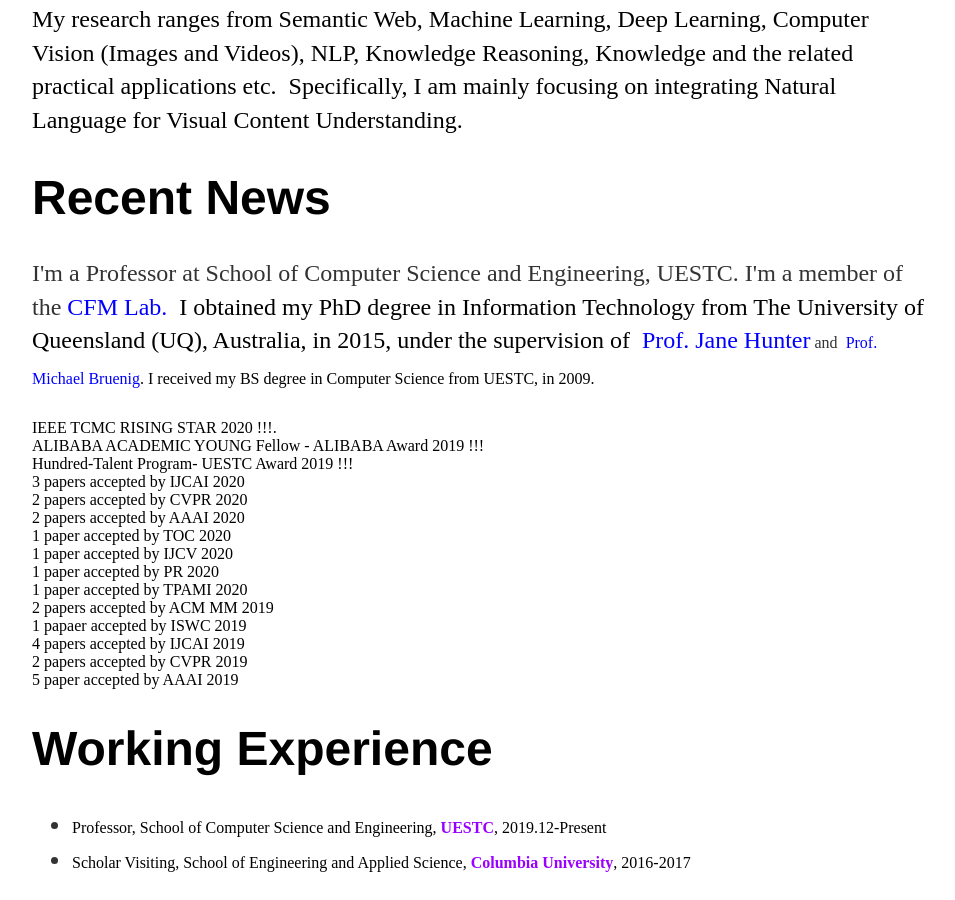
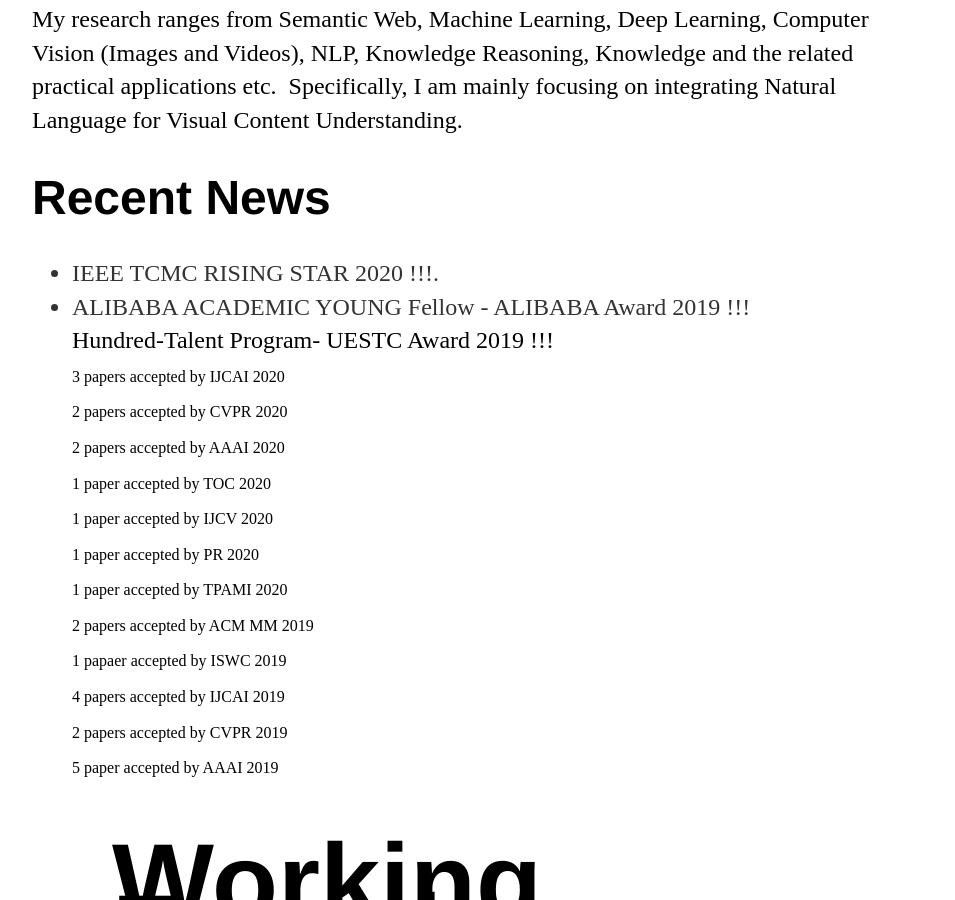
Before and after one commit to lianliGao/lianligao.github.io, a Jekyll site: the page built from index.html, in a window 1280 px wide and 900 px high, scrolled down 631 px. Shown: the whole window, without its empty margins (160-1115 px from the left). Built offline with Jekyll 4.4.1, drawn with Linux system fonts in a browser that asks for light colours.

Commit message:
Update index.html

```diff
--- a/index.html
+++ b/index.html
@@ -20,7 +20,7 @@
 <div class="about">
 
 
-	<p>I'm a Professor at School of Computer Science and Engineering, UESTC.
+<p>I'm a Professor at School of Computer Science and Engineering, UESTC.
 I'm a member of the <a href="http://www.google.com/url?q=http%3A%2F%2Fbmc.uestc.edu.cn%2F&amp;sa=D&amp;sntz=1&amp;usg=AFQjCNHz42HWg3NL3PIfErgIpUmAsgoyfg" >
 <font color="#0000ff">CFM Lab</font></a><font color="#0000ff">.</font>
 <font color="#000000"> &nbsp;
@@ -30,12 +30,12 @@
 &nbsp;and &nbsp;<a href="http://www.google.com/url?q=http%3A%2F%2Fresearchers.uq.edu.au%2Fresearcher%2F5052&amp;sa=D&amp;sntz=1&amp;usg=AFQjCNHImeq8F2P83jIqynMxiqKrxABm_w"><font color="#0000ff">Prof. Michael Bruenig</font></a>. I&nbsp;received my BS degree in Computer Science from UESTC, in 2009.&nbsp;</font></p>
 
 <p><font color="#000000"><font>My research ranges from Semantic Web, Machine Learning, Deep Learning, Computer Vision (Images and Videos), NLP, Knowledge&nbsp;Reasoning, Knowledge&nbsp;and the related practical applications etc.&nbsp; Specifically, I am mainly focusing on integrating Natural Language&nbsp;for Visual Content Understanding.&nbsp;</font></font></p>
+
 <h1> Recent News</h1>
 <p>
-	<p>I'm a Professor at School of Computer Science and Engineering, UESTC.
-		I'm a member of the <a href="http://www.google.com/url?q=http%3A%2F%2Fbmc.uestc.edu.cn%2F&amp;sa=D&amp;sntz=1&amp;usg=AFQjCNHz42HWg3NL3PIfErgIpUmAsgoyfg" ><font color="#0000ff">CFM Lab</font></a><font color="#0000ff">.</font><font color="#000000"> &nbsp;I obtained my PhD degree in Information Technology from The University of Queensland (UQ), Australia, in 2015, under the supervision of&nbsp;</font> <a href="http://www.google.com/url?q=http%3A%2F%2Fstaff.itee.uq.edu.au%2Fjane%2F&amp;sa=D&amp;sntz=1&amp;usg=AFQjCNGfUxvsRu6YwjDfPnRjs-HAAafkvA"><font color="#0000ff">Prof. Jane Hunter</font></a><span style="font-family:times new roman,serif;font-size:medium">&nbsp;and &nbsp;<a href="http://www.google.com/url?q=http%3A%2F%2Fresearchers.uq.edu.au%2Fresearcher%2F5052&amp;sa=D&amp;sntz=1&amp;usg=AFQjCNHImeq8F2P83jIqynMxiqKrxABm_w" style="font-family:times new roman,serif;font-size:medium"><font color="#0000ff">Prof. Michael Bruenig</font></a><span style="font-family:times new roman,serif;font-size:medium;background-color:transparent"><font color="#000000">. I&nbsp;received my BS degree in Computer Science from UESTC, in 2009.&nbsp;</font></p>
-	<font color="#000000" >IEEE TCMC RISING STAR 2020 !!!.</font><br>
-	<font color="#000000" >ALIBABA ACADEMIC YOUNG Fellow - ALIBABA Award 2019 !!!</font><br>
+	<ul>
+	<li>IEEE TCMC RISING STAR 2020 !!!.</li>
+	<li>ALIBABA ACADEMIC YOUNG Fellow - ALIBABA Award 2019 !!!</li>
 	<font color="#000000" >Hundred-Talent Program- UESTC Award 2019 !!!</font><br>
 	<font color="#000000" face="times new roman, serif" size="3">3 papers accepted by IJCAI 2020</font><br>
 	<font color="#000000" face="times new roman, serif" size="3">2 papers accepted by CVPR 2020</font><br>
@@ -49,6 +49,7 @@
 	<font color="#000000" face="times new roman, serif" size="3">4 papers accepted by IJCAI 2019</font><br>
 	<font color="#000000" face="times new roman, serif" size="3">2 papers accepted by CVPR 2019</font><br>
 	<font color="#000000" face="times new roman, serif" size="3">5 paper accepted by AAAI 2019</font><br>
+	<ul>
 </p>
 
 <h1> <font color="#000000">Working Experience</font></h1>
```
